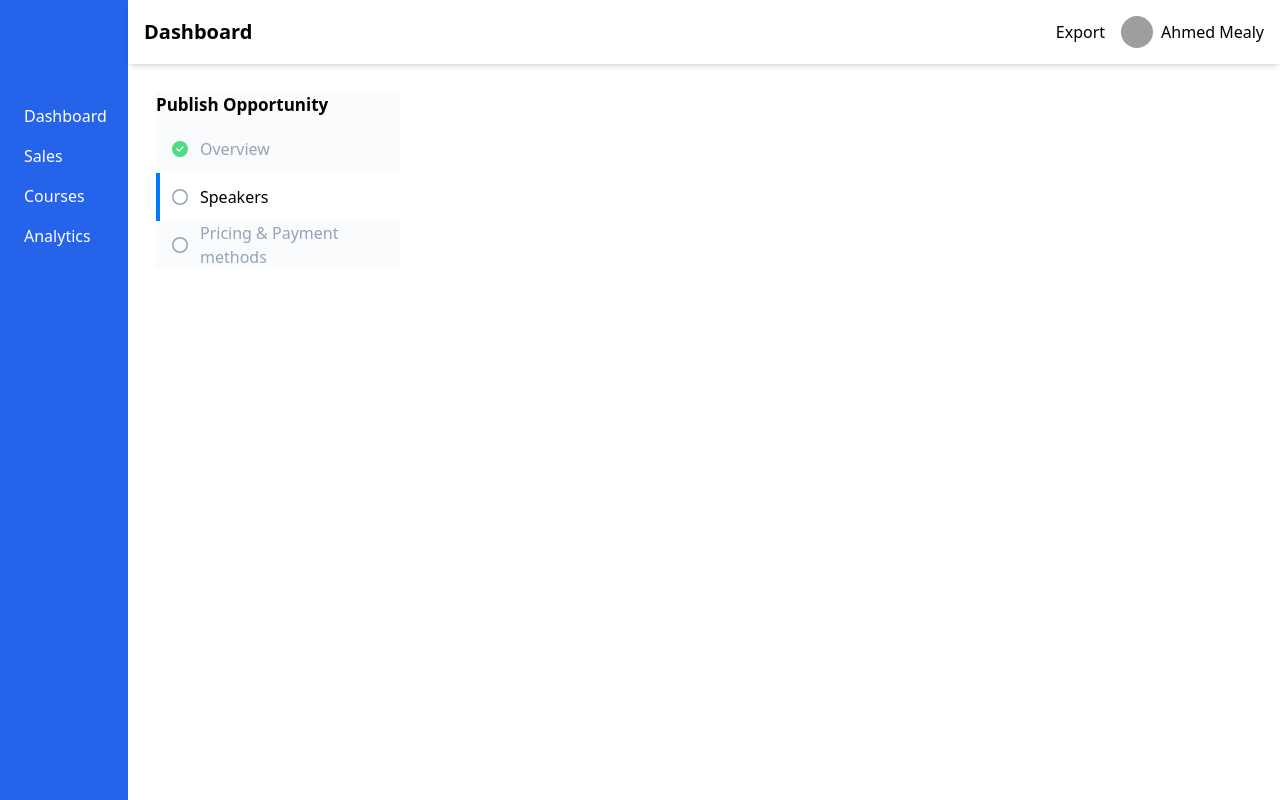
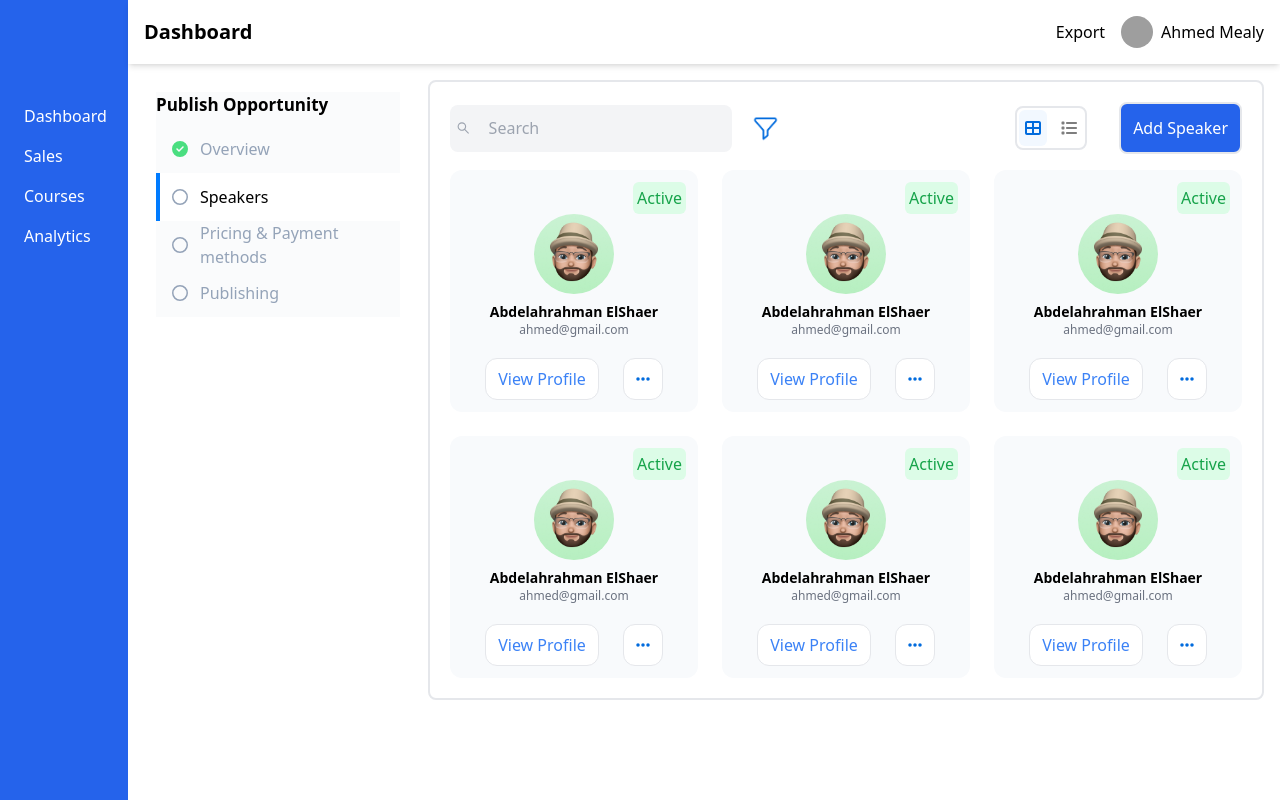
Before and after one commit to Techy-software/techy-website, a React (Vite) app: page /opportunity/details in a window 1280 px wide. Built offline with nearby package versions, Linux system fonts and the light colour scheme; grey boxes are pictures that could not be loaded.

Commit message:
Refactor routing paths and update step list in App.jsx and OpportunityDetails.jsx

```diff
--- a/src/App.jsx
+++ b/src/App.jsx
@@ -36,7 +36,7 @@ const App = () => {
             element={<AcademyDetails steps={steps} currentStep={1} />}
           />
           <Route path="/mentor" element={<MentorDashboardMainPage />} />
-          <Route path="/Ac" element={<AddAcademy currentStep={0} />} />
+          <Route path="/Ac" element={<AcademyDetails currentStep={0} />} />
           <Route path="/mentor-list" element={<MentorsListComponent />} />
           <Route path="/student-list" element={<StudentList />} />
           <Route path="/opportunity" element={<OpportunityMain />} />
--- a/src/components/Opportunity/OpportunityDetails/OpportunityDetails.jsx
+++ b/src/components/Opportunity/OpportunityDetails/OpportunityDetails.jsx
@@ -15,7 +15,12 @@ const OpportunityDetails = () => {
     <div className="grid grid-cols-12 gap-4">
       <div className="col-span-3 m-3">
         <HorizontalSteps
-          steps={["Overview", "Speakers", "Pricing & Payment methods"]}
+          steps={[
+            "Overview",
+            "Speakers",
+            "Pricing & Payment methods",
+            "Publishing",
+          ]}
           currentStep={0}
           title={"Publish Opportunity"}
         />
--- a/src/components/Opportunity/OpportunityDetails/Speakers.jsx
+++ b/src/components/Opportunity/OpportunityDetails/Speakers.jsx
@@ -1,14 +1,65 @@
+import BlueButton from "../../../reusable components/BlueButton/BlueButton";
+import GridListButton from "../../../reusable components/GridListButton/GridListButton";
 import HorizontalSteps from "../../../reusable components/HorizontalSteps/HorizontalSteps";
+import SearchBar from "../../../reusable components/SearchBar/SearchBar";
+import filter from "../../../assets/filter.png";
+import { useState } from "react";
+import WhiteCard from "../../../reusable components/WhiteCard/WhiteCard";
+import MentorTable from "../../../reusable components/Mentor-LG-View/MentorTable";
+import MentorGrid from "../../../reusable components/Mentor-LG-View/MentorGrid";
+import StudentTable from "../../../reusable components/LG-View-Students/StudentTable";
 
 const Speakers = () => {
+  const [selectedView, setSelectedView] = useState("grid");
+  const Mentors = [
+    { id: 1, name: "Abdelahrahman Elshaer", email: "ahmed@gmail.com" },
+    { id: 1, name: "Abdelahrahman Elshaer", email: "ahmed@gmail.com" },
+    { id: 1, name: "Abdelahrahman Elshaer", email: "ahmed@gmail.com" },
+    { id: 1, name: "Abdelahrahman Elshaer", email: "ahmed@gmail.com" },
+    { id: 1, name: "Abdelahrahman Elshaer", email: "ahmed@gmail.com" },
+    { id: 1, name: "Abdelahrahman Elshaer", email: "ahmed@gmail.com" },
+  ];
   return (
     <div className="grid grid-cols-12 gap-4">
       <div className="col-span-3 m-3">
         <HorizontalSteps
-          steps={["Overview", "Speakers", "Pricing & Payment methods"]}
+          steps={[
+            "Overview",
+            "Speakers",
+            "Pricing & Payment methods",
+            "Publishing",
+          ]}
           currentStep={1}
           title={"Publish Opportunity"}
         />
+      </div>
+      <div className="col-span-9">
+        <WhiteCard>
+          <div className="flex justify-between items-center mb-4">
+            <div className="flex justify-between items-center gap-5">
+              <SearchBar />
+              <div className="cursor-pointer">
+                <img src={filter} alt="Filter" />
+              </div>
+            </div>
+            <div className="flex items-center gap-8">
+              <GridListButton
+                selected={selectedView}
+                setSelected={setSelectedView}
+              />
+              <BlueButton text="Add Speaker" buttonStyle={"w-auto"} />
+            </div>
+          </div>
+          {selectedView === "grid" ? (
+            <div className="grid grid-cols-1 md:grid-cols-3 gap-6">
+              {Mentors.map((course) => (
+                <MentorGrid key={course.id} />
+              ))}
+            </div>
+          ) : (
+            <StudentTable />
+          )}
+        </WhiteCard>
       </div>
     </div>
   );
```
